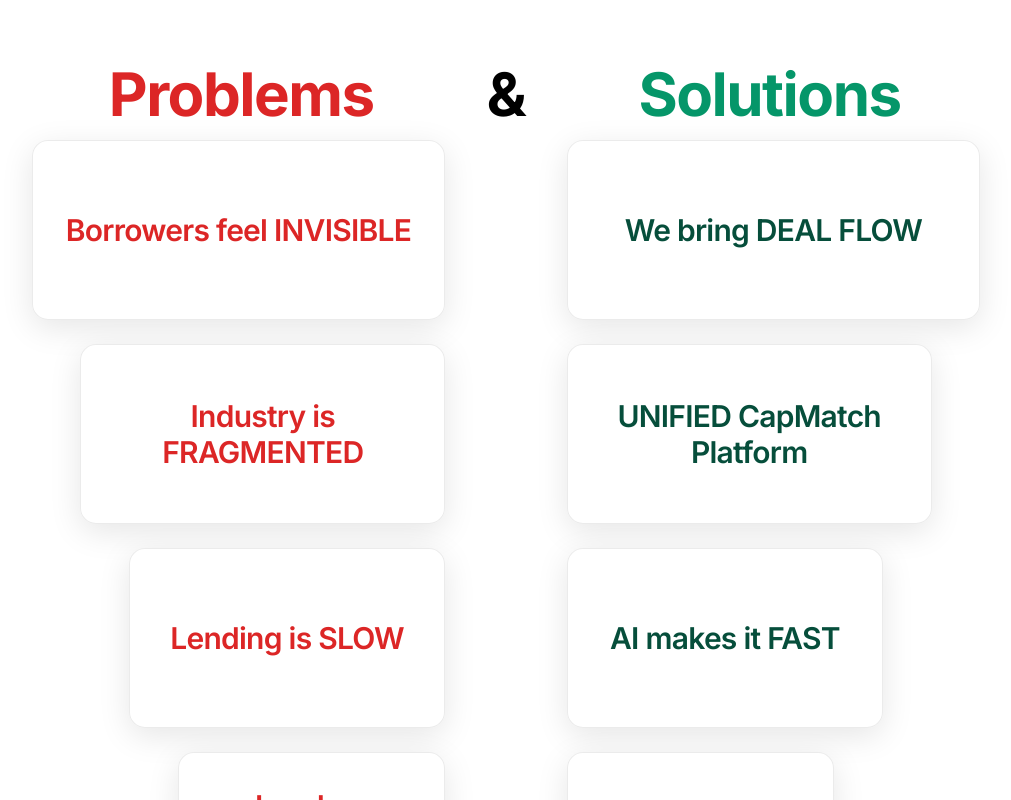
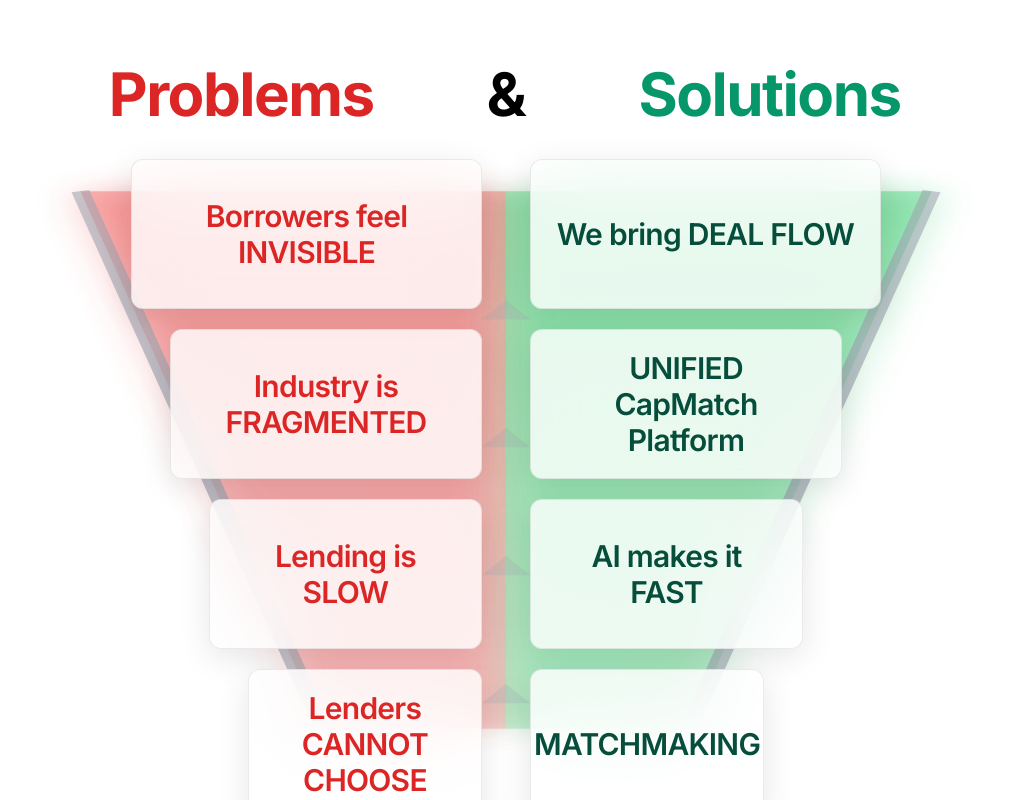
Before and after one commit to paramvora-myacara/acara-deck, a Next.js app: page /problem-and-solution in a window 1280 px wide. Shown: the whole page, without its empty margins (134-1145 px from the left). Built offline with nearby package versions, Linux system fonts and the light colour scheme.

Commit message:
add funnel

```diff
--- a/src/app/page.tsx
+++ b/src/app/page.tsx
@@ -17,24 +17,6 @@
   const [isModalOpen, setIsModalOpen] = useState(false);
 
   const investmentCards = [
-    {
-      id: "problem",
-      title: "Problem",
-      icon: <AlertTriangle className="w-16 h-16" />,
-      summary: "\"CRE is not an industry - it's just a bunch of marquees on top of independent contractors.\"",
-      gradient: "from-red-50 to-red-100 dark:from-red-900/20 dark:to-red-900/20",
-      textColor: "text-red-800 dark:text-red-200",
-      accentColor: "text-red-600 dark:text-red-300"
-    },
-    {
-      id: "solution",
-      title: "Solution",
-      icon: <Lightbulb className="w-16 h-16" />,
-      summary: "\"We're basically 'Uber'-izing Commercial Real Estate\"",
-      gradient: "from-emerald-50 to-green-100 dark:from-emerald-900/20 dark:to-green-900/20",
-      textColor: "text-emerald-800 dark:text-emerald-200",
-      accentColor: "text-emerald-600 dark:text-emerald-300"
-    },
     {
       id: "market",
       title: "Market",
@@ -83,7 +65,80 @@
           </a>
         </div>
 
-        <div id="investment-cards" className="w-full max-w-7xl mx-auto mt-12 flex-grow grid grid-cols-1 md:grid-cols-2 gap-6 md:gap-8">
+        {/* Combined Problem & Solution Card */}
+        <div className="w-full max-w-7xl mx-auto mt-12">
+          <Link
+            href="/problem-and-solution"
+            className="glass-card rounded-3xl p-8 bg-gradient-to-r from-red-50 via-white to-emerald-50 dark:from-red-900/20 dark:via-gray-900/10 dark:to-emerald-900/20 border border-gray-200 dark:border-white/20 shadow-md dark:shadow-xl shadow-gray-200/50 dark:shadow-white/5 hover:shadow-lg dark:hover:shadow-2xl hover:scale-[1.02] transition-all duration-300 animate-fadeIn group relative overflow-hidden flex flex-col justify-center block"
+          >
+            <div className="absolute inset-0 bg-gradient-to-br from-white/10 to-white/5 dark:from-white/[0.02] dark:to-white/[0.01] pointer-events-none" />
+            <Expand className="absolute top-4 right-4 w-6 h-6 text-gray-600 dark:text-gray-400 opacity-60 group-hover:opacity-100 transition-opacity z-10" />
+
+            {/* Desktop layout - side by side */}
+            <div className="hidden md:grid md:grid-cols-2 gap-8">
+              {/* Problem Section */}
+              <div className="flex flex-col items-center justify-center">
+                <div className="flex flex-col items-center justify-center mb-6">
+                  <div className="flex items-center gap-4">
+                    <AlertTriangle className="w-16 h-16 text-red-600 dark:text-red-400" />
+                    <h3 className="text-4xl font-semibold text-red-600 dark:text-red-400">
+                      Problem
+                    </h3>
+                  </div>
+                </div>
+                <p className="text-lg leading-relaxed font-light italic text-red-600 dark:text-red-400 text-center">
+                  "CRE is not an industry - it's just a bunch of marquees on top of independent contractors."
+                </p>
+              </div>
+
+              {/* Solution Section */}
+              <div className="flex flex-col items-center justify-center">
+                <div className="flex flex-col items-center justify-center mb-6">
+                  <div className="flex items-center gap-4">
+                    <Lightbulb className="w-16 h-16 text-emerald-600 dark:text-emerald-400" />
+                    <h3 className="text-4xl font-semibold text-emerald-600 dark:text-emerald-400">
+                      Solution
+                    </h3>
+                  </div>
+                </div>
+                <p className="text-lg leading-relaxed font-light italic text-emerald-600 dark:text-emerald-400 text-center">
+                  "We're basically 'Uber'-izing Commercial Real Estate"
+                </p>
+              </div>
+            </div>
+
+            {/* Mobile layout - stacked */}
+            <div className="md:hidden space-y-8">
+              {/* Problem Section */}
+              <div className="flex flex-col items-center justify-center">
+                <div className="flex items-center gap-4 mb-6">
+                  <AlertTriangle className="w-16 h-16 text-red-600 dark:text-red-400" />
+                  <h3 className="text-4xl font-semibold text-red-600 dark:text-red-400">
+                    Problem
+                  </h3>
+                </div>
+                <p className="text-lg leading-relaxed font-light italic text-red-600 dark:text-red-400 text-center">
+                  "CRE is not an industry - it's just a bunch of marquees on top of independent contractors."
+                </p>
+              </div>
+
+              {/* Solution Section */}
+              <div className="flex flex-col items-center justify-center">
+                <div className="flex items-center gap-4 mb-6">
+                  <Lightbulb className="w-16 h-16 text-emerald-600 dark:text-emerald-400" />
+                  <h3 className="text-4xl font-semibold text-emerald-600 dark:text-emerald-400">
+                    Solution
+                  </h3>
+                </div>
+                <p className="text-lg leading-relaxed font-light italic text-emerald-600 dark:text-emerald-400 text-center">
+                  "We're basically 'Uber'-izing Commercial Real Estate"
+                </p>
+              </div>
+            </div>
+          </Link>
+        </div>
+
+        <div id="investment-cards" className="w-full max-w-7xl mx-auto mt-8 flex-grow grid grid-cols-1 md:grid-cols-2 gap-6 md:gap-8">
           {investmentCards.map((card, idx) => (
               <Link
                 key={idx}
--- a/src/app/problem-and-solution/page.tsx
+++ b/src/app/problem-and-solution/page.tsx
@@ -3,6 +3,7 @@
 import Image from "next/image";
 import Link from "next/link";
 import { motion } from "framer-motion";
+import FunnelBackground from "@/components/FunnelBackground";
 
 // Problem cards data from the problem page
 const problemCards = [
@@ -98,20 +99,26 @@
         </header>
 
                  {/* Funnel Layout */}
-         <div className="w-full max-w-7xl mx-auto relative -mt-8 md:-mt-12">
+         <div className="w-full max-w-7xl mx-auto relative -mt-8 md:-mt-12" data-funnel-container>
+           {/* Funnel Background - Desktop Only */}
+           <div className="hidden md:block">
+             <FunnelBackground />
+           </div>
+
            {/* Desktop Funnel Layout */}
-           <div className="relative hidden md:block">
-             {/* Problem Cards (Left Side) */}
-             <div className="absolute left-[5%] top-0 w-[40%] space-y-4 lg:space-y-6">
+           <div className="relative hidden md:block z-10">
+                         {/* Problem Cards (Left Side) - PERFECTLY CENTERED in funnel */}
+            <div className="absolute left-[16%] top-[3%] w-[32%] space-y-4 lg:space-y-5">
               {problemCards.map((card, idx) => {
-                 // Calculate widths to ensure symmetrical sizing across rows
-                 const cardWidths = [85, 75, 65, 55]; // Decreasing widths for funnel effect
-                 const cardWidth = cardWidths[idx] || 55;
+                // Calculate widths to fit within centered funnel - decreasing sizes
+                const cardWidths = [90, 80, 70, 60]; // Decreasing widths for funnel effect
+                const cardWidth = cardWidths[idx] || 60;
 
                  return (
                                                                           <motion.div
                    key={idx}
-                     className={`glass-card rounded-2xl p-6 lg:p-8 bg-gradient-to-br ${card.gradient} border border-gray-200 dark:border-white/20 shadow-md dark:shadow-xl shadow-gray-200/50 dark:shadow-white/5 h-[150px] lg:h-[180px] flex items-center justify-center`}
+                   data-problem-card
+                   className={`glass-card rounded-xl p-5 lg:p-6 bg-gradient-to-br ${card.gradient} border border-gray-200 dark:border-white/20 shadow-md dark:shadow-xl shadow-gray-200/50 dark:shadow-white/5 h-[130px] lg:h-[150px] flex items-center justify-center`}
                     style={{
                       marginLeft: `${100 - cardWidth}%`,
                       width: `${cardWidth}%`,
@@ -129,17 +136,18 @@
                })}
              </div>
 
-             {/* Solution Cards (Right Side) */}
-             <div className="absolute right-[5%] top-0 w-[40%] space-y-4 lg:space-y-6">
+                         {/* Solution Cards (Right Side) - PERFECTLY CENTERED in funnel */}
+            <div className="absolute right-[16%] top-[3%] w-[32%] space-y-4 lg:space-y-5">
               {solutionCards.map((card, idx) => {
-                 // Use same widths as problem cards for symmetry
-                 const cardWidths = [85, 75, 65, 55]; // Decreasing widths for funnel effect
-                 const cardWidth = cardWidths[idx] || 55;
+                // Use same widths as problem cards for symmetry - decreasing sizes
+                const cardWidths = [90, 80, 70, 60]; // Decreasing widths for funnel effect
+                const cardWidth = cardWidths[idx] || 60;
 
                  return (
                                                                           <motion.div
                    key={idx}
-                     className={`glass-card rounded-2xl p-6 lg:p-8 bg-gradient-to-br ${card.gradient} border border-gray-200 dark:border-white/20 shadow-md dark:shadow-xl shadow-gray-200/50 dark:shadow-white/5 h-[150px] lg:h-[180px] flex items-center justify-center`}
+                   data-solution-card
+                   className={`glass-card rounded-xl p-5 lg:p-6 bg-gradient-to-br ${card.gradient} border border-gray-200 dark:border-white/20 shadow-md dark:shadow-xl shadow-gray-200/50 dark:shadow-white/5 h-[130px] lg:h-[150px] flex items-center justify-center`}
                     style={{
                       marginRight: `${100 - cardWidth}%`,
                       width: `${cardWidth}%`,
@@ -157,14 +165,14 @@
                })}
              </div>
 
-             {/* Spacer to maintain layout height */}
-             <div className="h-[500px] lg:h-[600px] xl:h-[700px]" />
+                         {/* Spacer to maintain layout height - scaled up for bigger funnel */}
+            <div className="h-[480px] lg:h-[560px] xl:h-[640px]" />
            </div>
 
 
 
                      {/* Mobile Layout - Stacked Vertically */}
-           <div className="block md:hidden space-y-6">
+          <div className="block md:hidden space-y-6 relative z-10">
              {/* Problems Section */}
              <div>
                <h2 className="text-2xl font-bold text-red-600 dark:text-red-400 text-center mb-4">Problems</h2>
--- /dev/null
+++ b/src/components/FunnelBackground.tsx
@@ -0,0 +1,158 @@
+'use client';
+
+import { useEffect, useState } from 'react';
+
+export default function FunnelBackground() {
+  const [isVisible, setIsVisible] = useState(false);
+
+  useEffect(() => {
+    // Delay to ensure cards are rendered
+    const timer = setTimeout(() => setIsVisible(true), 200);
+    return () => clearTimeout(timer);
+  }, []);
+
+  return (
+    <div className="absolute inset-0 w-full h-full pointer-events-none z-0 overflow-hidden">
+      <svg
+        className={`absolute inset-0 w-full h-full transition-opacity duration-1000 ${isVisible ? 'opacity-100' : 'opacity-0'}`}
+        viewBox="0 0 100 100"
+        preserveAspectRatio="none"
+      >
+        <defs>
+          {/* Red gradient for left side (problems) */}
+          <linearGradient id="problemsGradient" x1="0%" y1="0%" x2="0%" y2="100%">
+            <stop offset="0%" stopColor="rgba(239, 68, 68, 0.5)" stopOpacity="1" />
+            <stop offset="50%" stopColor="rgba(239, 68, 68, 0.4)" stopOpacity="1" />
+            <stop offset="100%" stopColor="rgba(239, 68, 68, 0.3)" stopOpacity="1" />
+          </linearGradient>
+
+          {/* Green gradient for right side (solutions) */}
+          <linearGradient id="solutionsGradient" x1="0%" y1="0%" x2="0%" y2="100%">
+            <stop offset="0%" stopColor="rgba(34, 197, 94, 0.5)" stopOpacity="1" />
+            <stop offset="50%" stopColor="rgba(34, 197, 94, 0.4)" stopOpacity="1" />
+            <stop offset="100%" stopColor="rgba(34, 197, 94, 0.3)" stopOpacity="1" />
+          </linearGradient>
+
+          {/* Funnel border gradient */}
+          <linearGradient id="funnelBorder" x1="0%" y1="0%" x2="0%" y2="100%">
+            <stop offset="0%" stopColor="rgba(156, 163, 175, 0.8)" />
+            <stop offset="50%" stopColor="rgba(156, 163, 175, 1)" />
+            <stop offset="100%" stopColor="rgba(156, 163, 175, 0.8)" />
+          </linearGradient>
+
+          {/* Enhanced glow */}
+          <filter id="softGlow" x="-20%" y="-20%" width="140%" height="140%">
+            <feGaussianBlur stdDeviation="2" result="coloredBlur"/>
+            <feMerge>
+              <feMergeNode in="coloredBlur"/>
+              <feMergeNode in="SourceGraphic"/>
+            </feMerge>
+          </filter>
+        </defs>
+
+        {/* Left side funnel - RED (Problems) */}
+        <path
+          d="M 15 8 L 50 8 L 50 50 L 50 92 L 35 92 L 25 50 Z"
+          fill="url(#problemsGradient)"
+          className="opacity-75 dark:opacity-85"
+          filter="url(#softGlow)"
+        />
+
+        {/* Right side funnel - GREEN (Solutions) */}
+        <path
+          d="M 50 8 L 85 8 L 75 50 L 65 92 L 50 92 L 50 50 Z"
+          fill="url(#solutionsGradient)"
+          className="opacity-75 dark:opacity-85"
+          filter="url(#softGlow)"
+        />
+
+        {/* Funnel boundary lines */}
+        <path
+          d="M 15 8 L 25 50 L 35 92"
+          stroke="url(#funnelBorder)"
+          strokeWidth="1.5"
+          fill="none"
+          className="opacity-70 dark:opacity-90"
+        />
+
+        <path
+          d="M 85 8 L 75 50 L 65 92"
+          stroke="url(#funnelBorder)"
+          strokeWidth="1.5"
+          fill="none"
+          className="opacity-70 dark:opacity-90"
+        />
+
+        {/* Top boundary line */}
+        <line
+          x1="15"
+          y1="8"
+          x2="85"
+          y2="8"
+          stroke="url(#funnelBorder)"
+          strokeWidth="1.5"
+          className="opacity-70 dark:opacity-90"
+        />
+
+        {/* Bottom boundary line */}
+        <line
+          x1="35"
+          y1="92"
+          x2="65"
+          y2="92"
+          stroke="url(#funnelBorder)"
+          strokeWidth="1.5"
+          className="opacity-70 dark:opacity-90"
+        />
+
+        {/* Center dividing line */}
+        <line
+          x1="50"
+          y1="8"
+          x2="50"
+          y2="92"
+          stroke="url(#funnelBorder)"
+          strokeWidth="1"
+          className="opacity-40 dark:opacity-60"
+        />
+
+        {/* Horizontal gradation lines that follow funnel narrowing */}
+        {[18, 28, 38, 48, 58, 68, 78, 88].map((y, index) => {
+          // Calculate funnel width at this level (gets narrower as y increases)
+          const topWidth = 70; // 85 - 15 = 70
+          const bottomWidth = 30; // 65 - 35 = 30
+          const progress = (y - 8) / 84; // 0 to 1 from top to bottom
+          const currentWidth = topWidth - (progress * (topWidth - bottomWidth));
+
+          const centerX = 50;
+          const leftX = centerX - currentWidth / 2;
+          const rightX = centerX + currentWidth / 2;
+
+          return (
+            <line
+              key={index}
+              x1={leftX}
+              y1={y}
+              x2={rightX}
+              y2={y}
+              stroke="url(#funnelBorder)"
+              strokeWidth="0.3"
+              className="opacity-25 dark:opacity-35"
+              strokeDasharray="1,2"
+            />
+          );
+        })}
+
+        {/* Downward flow arrows */}
+        {[25, 45, 65, 85].map((y, index) => (
+          <g key={index} className="opacity-30 dark:opacity-40">
+            <path
+              d={`M 50 ${y} L 48 ${y + 3} L 52 ${y + 3} Z`}
+              fill="rgba(156, 163, 175, 0.8)"
+            />
+          </g>
+        ))}
+      </svg>
+    </div>
+  );
+}
```
Lines whose indentation alone changed are shown as unchanged.
